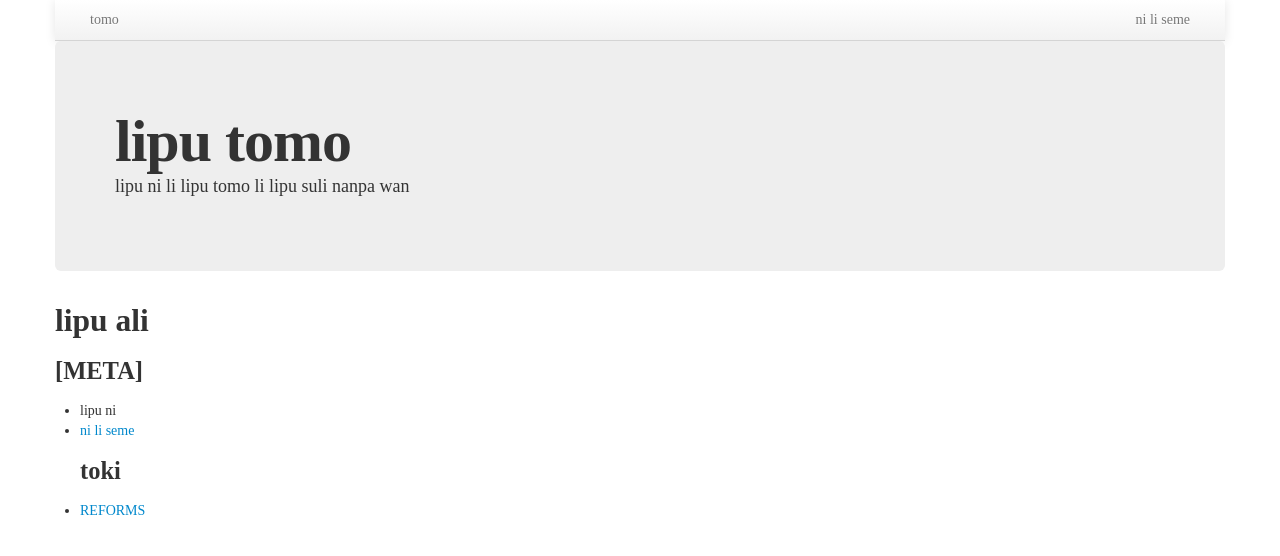
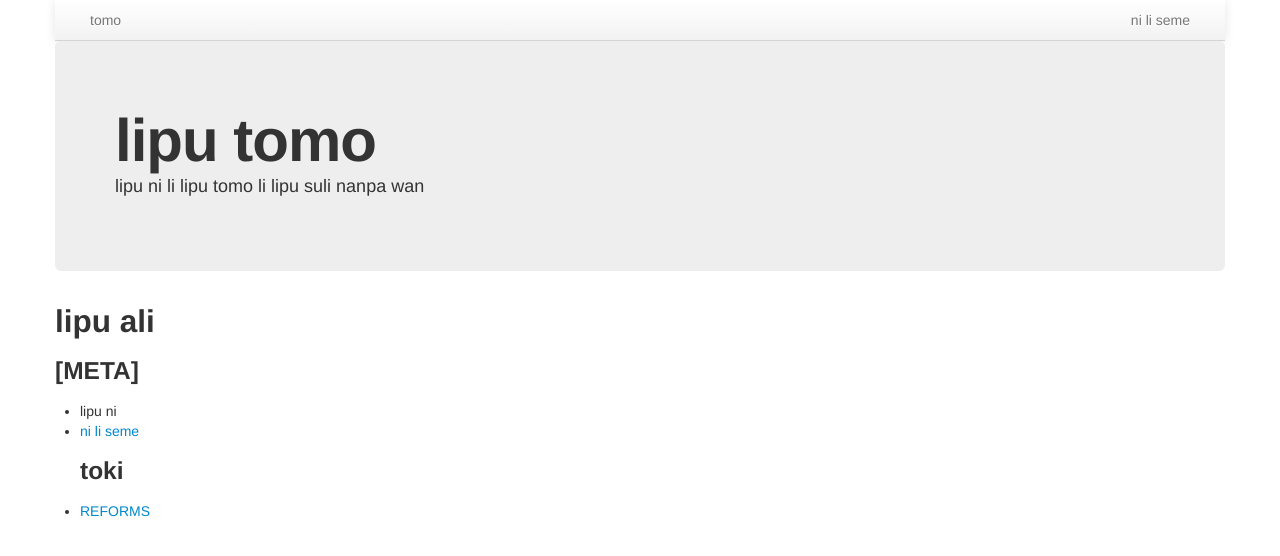
Before and after one commit to kijeEnki/linluwi, a Jekyll site: the page built from index.md, in a window 1280 px wide. Shown: the top 556 px of the page. Built offline with Jekyll 4.4.1, drawn with Linux system fonts in a browser that asks for light colours; some web fonts are replaced.

Commit message:
Update sitelen.css

```diff
--- a/css/sitelen.css
+++ b/css/sitelen.css
@@ -8,11 +8,11 @@
 	src: url("/linluwi/fonts/ffx.ttf"), local("fairfax pona hd");
 }
 
-*[lang="tok"] {
+:lang("tok") * {
 	font-family: "sitelen seli kiwen", "fairfax";
 	letter-spacing: 0;
 }
 
-.hero-unit h1[lang="tok"] {
+:lang("tok") .hero-unit h1 {
 	letter-spacing: 0;
 }
```
